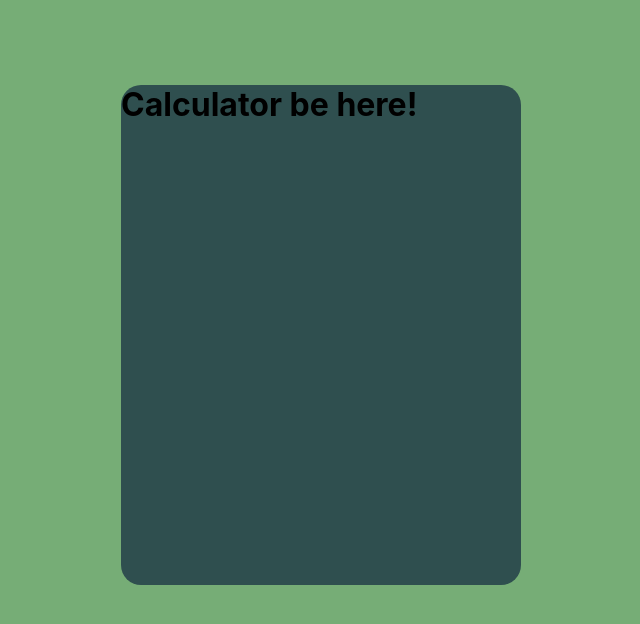
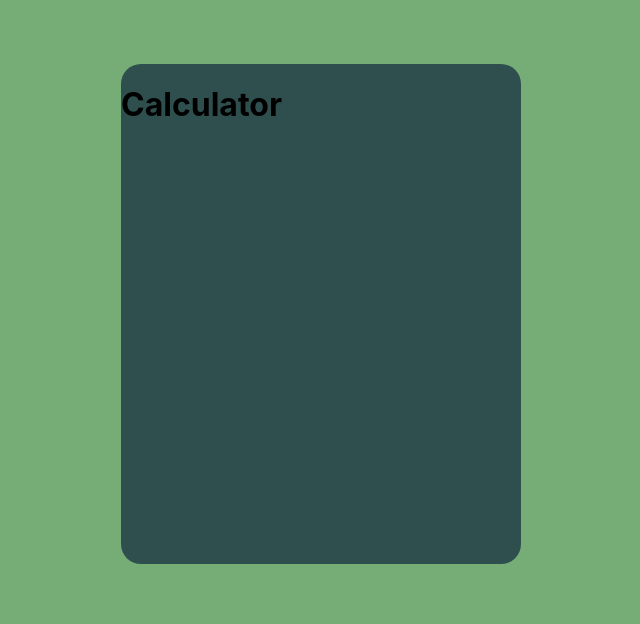
Before and after one commit to chris-mbg/calculator-react, a React (Create React App) app: page / in a window 1280 px wide. Shown: the top 624 px of the page, without its empty margins (319-959 px from the left). Built offline with nearby package versions, Linux system fonts and the light colour scheme.

Commit message:
Added calculator comp to Home

```diff
--- a/src/components/Calculator.js
+++ b/src/components/Calculator.js
@@ -3,7 +3,7 @@ import { calculator } from '../css/Calculator.module.css'
 const Calculator = () => {
   return (
     <div className={calculator}>
-
+      <h1>Calculator</h1>
     </div>
   );
 }
--- a/src/pages/Home.js
+++ b/src/pages/Home.js
@@ -1,10 +1,11 @@
+import Calculator from '../components/Calculator'
 import styles from '../css/Home.module.css'
 
 const Home = () => {
   return (
     <div className={styles.home}>
       <div className={styles.wrapper}>
-        <h1>Calculator be here!</h1>
+        <Calculator />
       </div>
     </div>
   );
```
